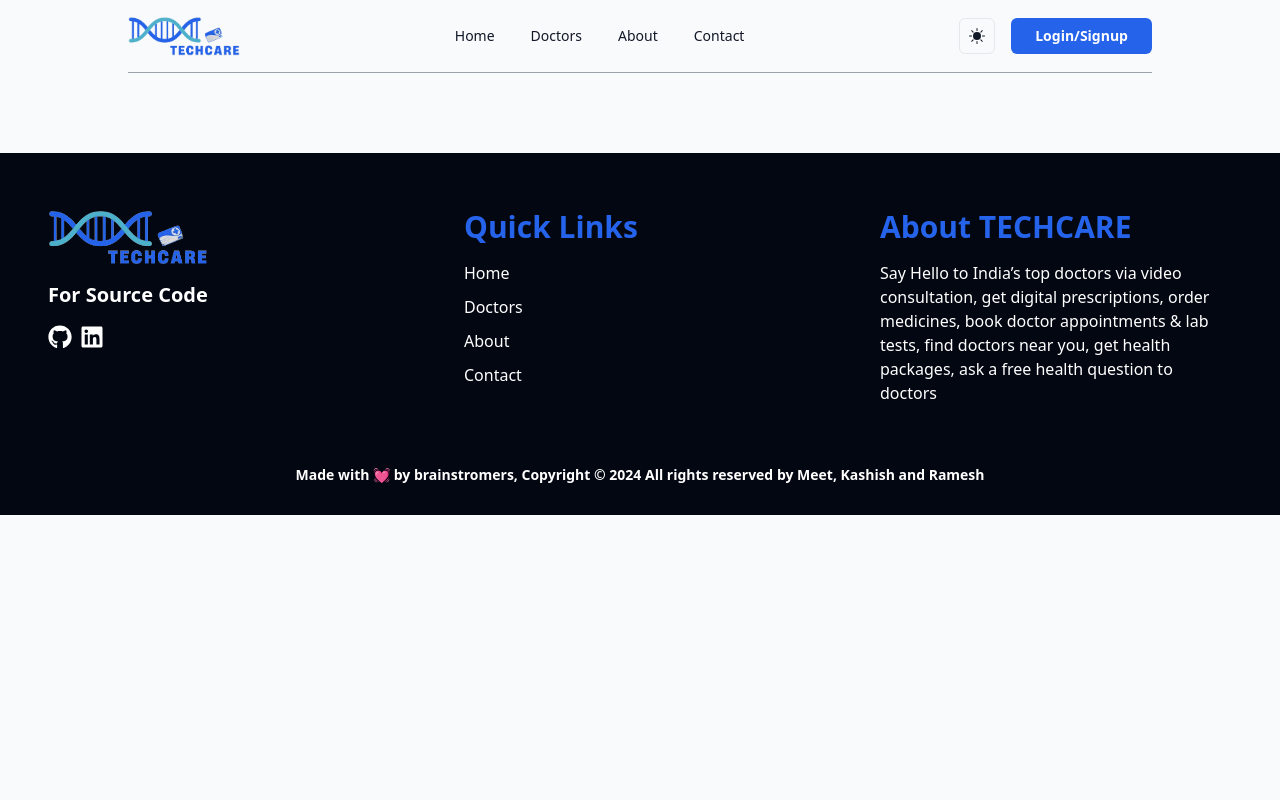
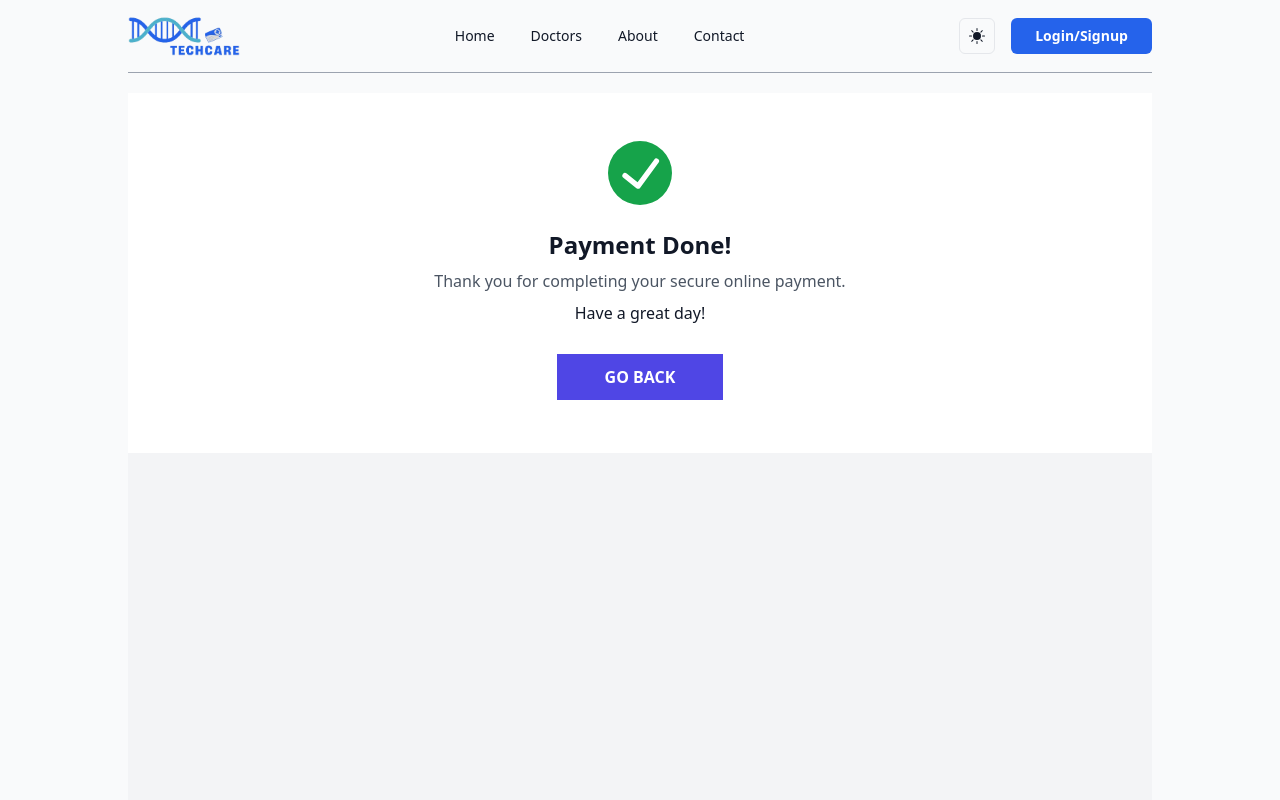
Before and after one commit to MeetDOD/TECHCARE, a React (Vite) app in the folder frontend/: page /success in a window 1280 px wide. Shown: the top 800 px of the page. Built offline with nearby package versions, Linux system fonts and the light colour scheme; no server answers.

Commit message:
payment gateway

```diff
--- a/frontend/src/App.jsx
+++ b/frontend/src/App.jsx
@@ -18,6 +18,8 @@ import Footer from "./home/Footer";
 import AboutUs from "./pages/AboutUs";
 import ContactUs from "./pages/ContactUs";
 import GoogleTranslate from "./snippets/GoogleTranslate";
+import PaymentSuccess from "./pages/Successpage";
+import PaymentFailure from "./pages/Failurepage";
 
 function App() {
 
@@ -43,6 +45,8 @@ function App() {
               <MapComponent />
             </ProtectedRoute>
           } />
+          <Route path="/success" element={<PaymentSuccess />} />
+          <Route path="/failure" element={<PaymentFailure />} />
 
           <Route path="/patientprofile" element={
             <ProtectedRoute>
--- /dev/null
+++ b/frontend/src/pages/Failurepage.jsx
@@ -0,0 +1,38 @@
+import React from 'react';
+
+const PaymentFailure = () => {
+    return (
+        <div className="bg-gray-100 h-screen">
+            <div className="bg-white p-6 md:mx-auto">
+                <svg
+                    viewBox="0 0 24 24"
+                    className="text-red-600 w-16 h-16 mx-auto my-6"
+                >
+                    <path
+                        fill="currentColor"
+                        d="M11.001 10h2v5h-2zm0-4h2v2h-2zm11 2c0-5.523-4.477-10-10-10S2 2.477 2 8a9.996 9.996 0 0 0 7.001 9.8L12 24l2.999-6.2A9.996 9.996 0 0 0 22 8zm-10 8c-4.411 0-8-3.589-8-8s3.589-8 8-8 8 3.589 8 8-3.589 8-8 8z"
+                    ></path>
+                </svg>
+                <div className="text-center">
+                    <h3 className="md:text-2xl text-base text-gray-900 font-semibold text-center">
+                        Payment Failed!
+                    </h3>
+                    <p className="text-gray-600 my-2">
+                        Unfortunately, there was an issue with your payment.
+                    </p>
+                    <p>Please try again later.</p>
+                    <div className="py-10 text-center">
+                        <a
+                            href="/patientprofile"
+                            className="px-12 bg-red-600 hover:bg-red-500 text-white font-semibold py-3"
+                        >
+                            TRY AGAIN
+                        </a>
+                    </div>
+                </div>
+            </div>
+        </div>
+    );
+};
+
+export default PaymentFailure;
--- /dev/null
+++ b/frontend/src/pages/Successpage.jsx
@@ -0,0 +1,38 @@
+import React from 'react';
+
+const PaymentSuccess = () => {
+    return (
+        <div className="bg-gray-100 h-screen">
+            <div className="bg-white p-6 md:mx-auto">
+                <svg
+                    viewBox="0 0 24 24"
+                    className="text-green-600 w-16 h-16 mx-auto my-6"
+                >
+                    <path
+                        fill="currentColor"
+                        d="M12,0A12,12,0,1,0,24,12,12.014,12.014,0,0,0,12,0Zm6.927,8.2-6.845,9.289a1.011,1.011,0,0,1-1.43.188L5.764,13.769a1,1,0,1,1,1.25-1.562l4.076,3.261,6.227-8.451A1,1,0,1,1,18.927,8.2Z"
+                    ></path>
+                </svg>
+                <div className="text-center">
+                    <h3 className="md:text-2xl text-base text-gray-900 font-semibold text-center">
+                        Payment Done!
+                    </h3>
+                    <p className="text-gray-600 my-2">
+                        Thank you for completing your secure online payment.
+                    </p>
+                    <p>Have a great day!</p>
+                    <div className="py-10 text-center">
+                        <a
+                            href="/"
+                            className="px-12 bg-indigo-600 hover:bg-indigo-500 text-white font-semibold py-3"
+                        >
+                            GO BACK
+                        </a>
+                    </div>
+                </div>
+            </div>
+        </div>
+    );
+};
+
+export default PaymentSuccess;
--- a/frontend/src/user/UserAppoinments.jsx
+++ b/frontend/src/user/UserAppoinments.jsx
@@ -78,6 +78,20 @@ const UserAppoinments = () => {
         }
     };
 
+    const handlePayment = async (id) => {
+        try {
+            const headers = {
+                Authorization: `Bearer ${localStorage.getItem("token")}`,
+            };
+
+            const response = await axios.post(`${import.meta.env.VITE_BASE_URL}/api/booking/checkout/${id}`, {}, { headers });
+            window.location.href = response.data.session.url;
+        } catch (error) {
+            console.log(error);
+        }
+    };
+
+
     return (
         <div className=''>
             <p className='font-semibold text-lg'>My Appoinments</p>
@@ -123,10 +137,18 @@ const UserAppoinments = () => {
                                     Not Paid
                                 </Button>
                             ) : (
-                                <Button className="sm:min-w-48 py-2">
-                                    Pay Now
-                                </Button>
+                                item.payment === 'unpaid' ? (
+                                    <Button onClick={() => handlePayment(item._id)} className="sm:min-w-48 py-2">
+                                        Pay Now
+                                    </Button>
+                                ) : (
+                                    <Button className="sm:min-w-48 py-2" disabled>
+                                        Payment completed
+                                    </Button>
+                                )
                             )}
+
+
                             {item.status === 'cancelled' ? (
                                 <Button className="sm:min-w-48 py-2" variant="destructive" disabled>
                                     Canceled
--- a/frontend/src/user/UserProfile.jsx
+++ b/frontend/src/user/UserProfile.jsx
@@ -18,6 +18,7 @@ import { IoIosAddCircleOutline } from "react-icons/io";
 import { toast } from 'sonner';
 import { userupdateProfile } from '@/apis/userapi';
 import axios from 'axios';
+import { useNavigate } from 'react-router-dom';
 
 const UserProfile = () => {
 
@@ -31,6 +32,7 @@ const UserProfile = () => {
     const [phoneno, setphoneno] = useState("");
     const [gender, setgender] = useState("");
     const [dateofbirth, setdateofbirth] = useState("");
+    const navigate = useNavigate();
 
     useEffect(() => {
         if (user) {
@@ -72,6 +74,9 @@ const UserProfile = () => {
             toast.error("Please fill properly");
         }
     };
+
+
+
 
     useEffect(() => {
         const fetchDoctorData = async () => {
@@ -131,6 +136,7 @@ const UserProfile = () => {
                             Password: <span className='opacity-90'>*****</span>
                         </p>
                     </div>
+
 
                     <Drawer>
                         <DrawerTrigger className="mt-4 w-full text-white hover:opacity-90 bg-primary rounded-lg py-2">
```
